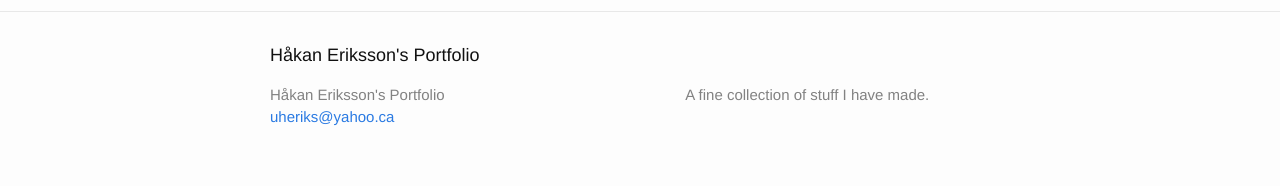
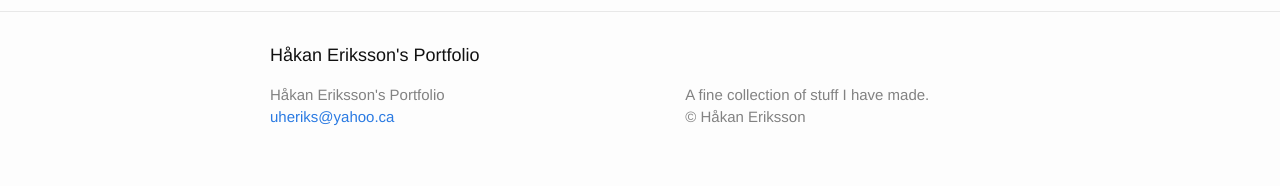
Before and after one commit to bar-and-c/bar-and-c.github.io, a Jekyll site: the page built from index.html, in a window 1280 px wide. Shown: the part 984-1170 px from the top of the page. Built offline with Jekyll 4.4.1, drawn with Linux system fonts in a browser that asks for light colours.

Commit message:
Adding blurb

```diff
--- a/_config.yml
+++ b/_config.yml
@@ -10,6 +10,8 @@
 email: uheriks@yahoo.ca
 description: > # this means to ignore newlines until "baseurl:"
   A fine collection of stuff I have made.
+  <br>
+  © Håkan Eriksson
 baseurl: "" # the subpath of your site, e.g. /blog
 url: "http://bar-and-c.github.io" # the base hostname & protocol for your site
 #twitter_username: jekyllrb
```
